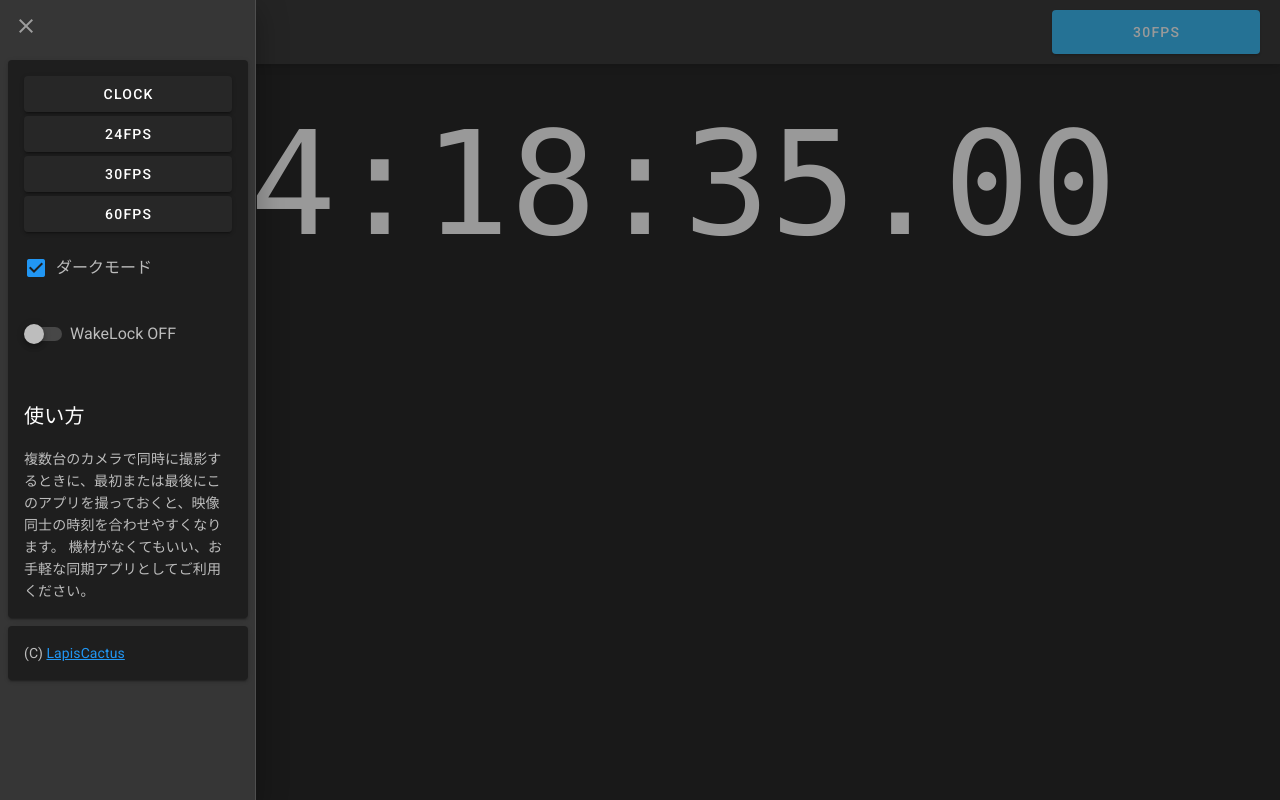
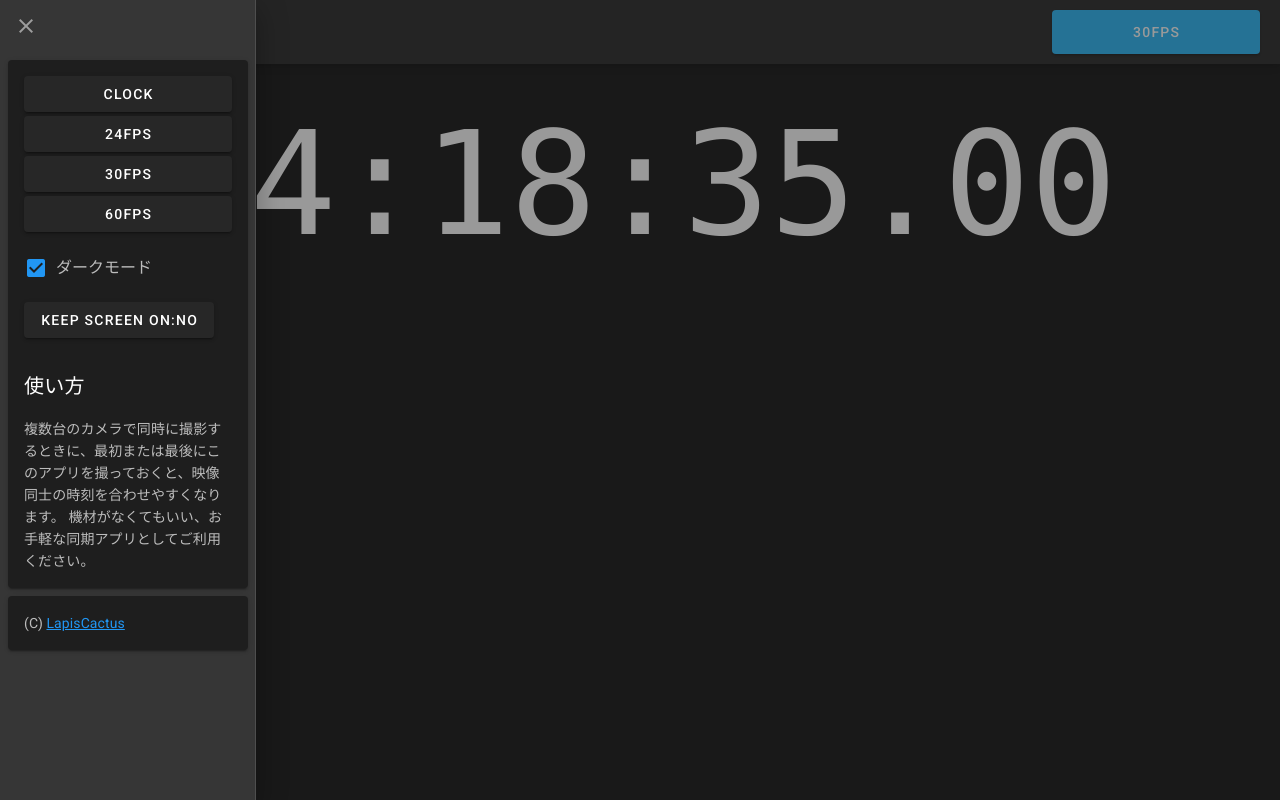
Before and after one commit to LapisCactus/timedisp, a plain HTML site: page index.html in a window 1280 px wide. Both pictures are taken after a click on the button 28 px from the left and 32 px from the top of the page. Drawn offline with nearby package versions, Linux system fonts and the light colour scheme.

Commit message:
Tweak wake lock

```diff
--- a/index.html
+++ b/index.html
@@ -73,11 +73,13 @@
             v-model="dark_theme"
             :label="`ダークモード`"
           ></v-checkbox>
-          <v-switch
-            v-model="isWakeLockActive"
-            :label="isWakeLockActive ? 'WakeLock ON' : 'WakeLock OFF'"
+          <v-btn
+            :color="isWakeLockActive ? 'green' : 'glay'"
+            :dark="isWakeLockActive"
             @click="toggleWakeLock"
-          ></v-switch>
+          >
+          Keep Screen On:{{ isWakeLockActive ? 'Yes' : 'No' }}
+          </v-btn>
         </v-card-text>
         <v-card-title>使い方</v-card-title>
         <v-card-text>
```
